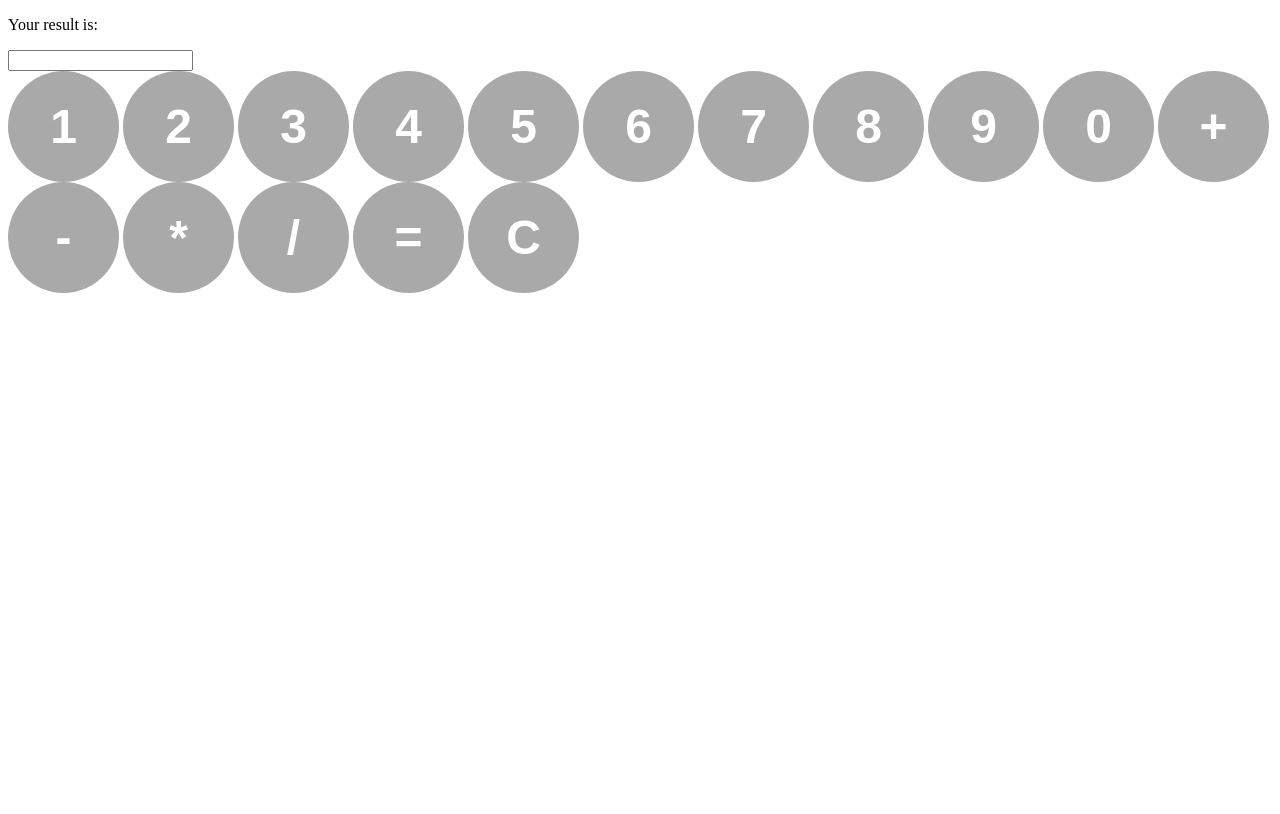
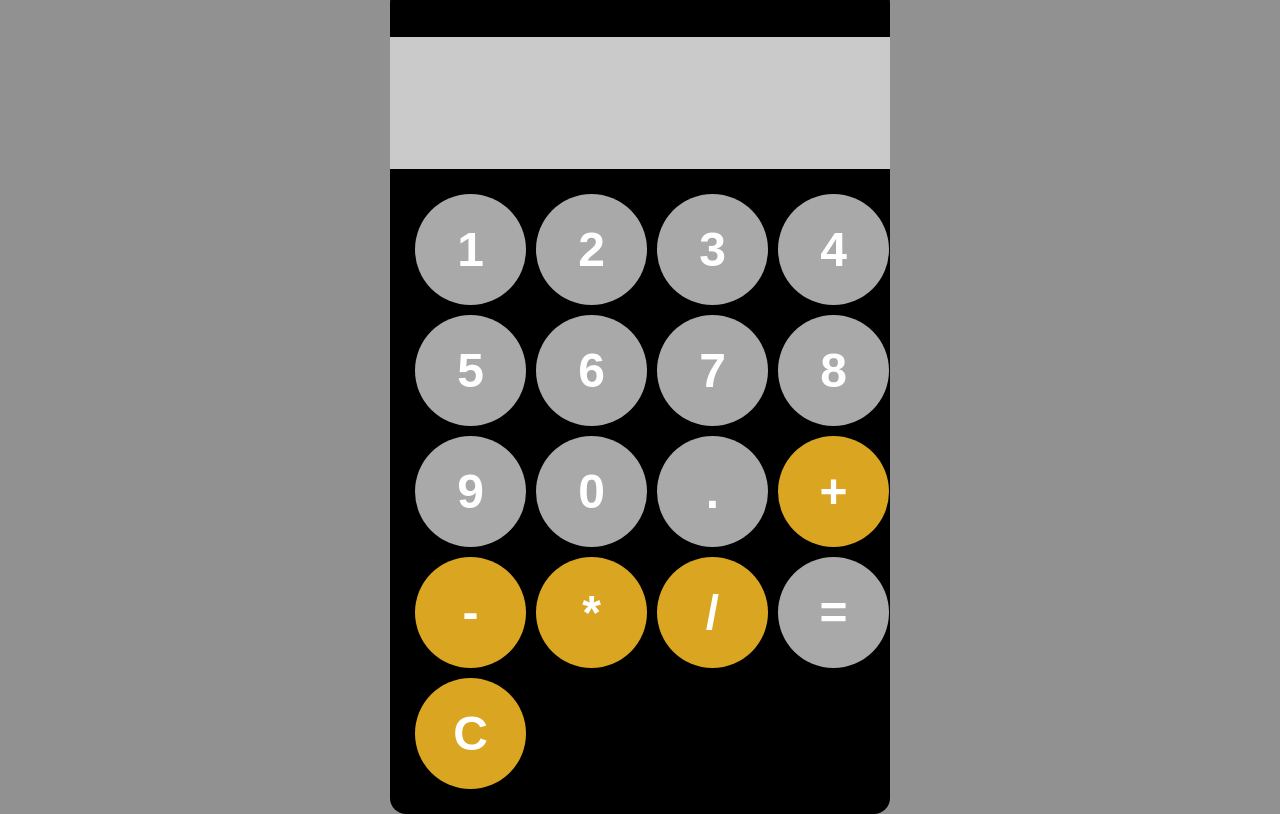
Before and after one commit to Roman20031/Entering_JS_2, a plain HTML site: page index.html in a window 1280 px wide. Drawn offline with Linux system fonts and the light colour scheme.

Commit message:
Entering_JS_2

```diff
--- a/JS/script.js
+++ b/JS/script.js
@@ -0,0 +1,15 @@
+// Calculator Program
+
+const display = document.getElementById("display");
+
+function appendToDisplay(input){
+    display.value += input
+}
+
+function clearDisplay(){
+    display.value = "";
+}
+
+function calculate(){
+    display.value = eval(display.value);
+}
--- a/index.html
+++ b/index.html
@@ -15,7 +15,7 @@
     <body>
         <div id="calculator">
             <p>Your result is:</p>
-            <input type="display">
+            <input id="display" readonly>
 
             <div id="keys">
                 <button onclick="appendToDisplay('1')">1</button>
@@ -28,12 +28,13 @@
                 <button onclick="appendToDisplay('8')">8</button>
                 <button onclick="appendToDisplay('9')">9</button>
                 <button onclick="appendToDisplay('0')">0</button>
-                <button onclick="appendToDisplay('+')">+</button>
-                <button onclick="appendToDisplay('-')">-</button>
-                <button onclick="appendToDisplay('*')">*</button>
-                <button onclick="appendToDisplay('/')">/</button>
+                <button onclick="appendToDisplay('.')">.</button>
+                <button onclick="appendToDisplay('+')" class="operator-btn">+</button>
+                <button onclick="appendToDisplay('-')" class="operator-btn">-</button>
+                <button onclick="appendToDisplay('*')" class="operator-btn">*</button>
+                <button onclick="appendToDisplay('/')" class="operator-btn">/</button>
                 <button onclick="calculate()">=</button>
-                <button onclick="clearDisplay()">C</button>
+                <button onclick="clearDisplay()" class="operator-btn">C</button>
 
             </div>
         </div>
--- a/style/style.css
+++ b/style/style.css
@@ -1,4 +1,33 @@
+body{
+    margin: 0;
+    display: flex;
+    justify-content: center;
+    align-items: center;
+    height: 100vh;
+    background-color: rgb(145, 145, 145);
+}
+#calculator{
+    font-family: Arial, sans-serif;
+    background-color: black;
+    border-radius: 16px;
+    max-width: 500px;
+    overflow: hidden;
+
+}
+#display{
+    width: 100%;
+    padding: 20px;
+    font-size: 5rem;
+    text-align: left;
+    border: none;
+    background-color: rgb(202, 202, 202);
+    /*color: white;*/
+}
 #keys{
+    display: grid;
+    grid-template-columns: repeat(4, 1fr);
+    gap: 10px;
+    padding: 25px;
 
 }
 button{
@@ -12,3 +41,18 @@ button{
     font-weight: bold;
     cursor: pointer;
 }
+button:hover{
+    background-color: lightgray;
+}
+button:active{
+    background-color: rgb(233, 233, 233);
+}
+.operator-btn{
+    background-color: goldenrod;
+}
+.operator-btn:hover{
+    background-color: gold;
+}
+.operator-btn:active{
+    background-color: rgb(246, 222, 88);
+}
```
